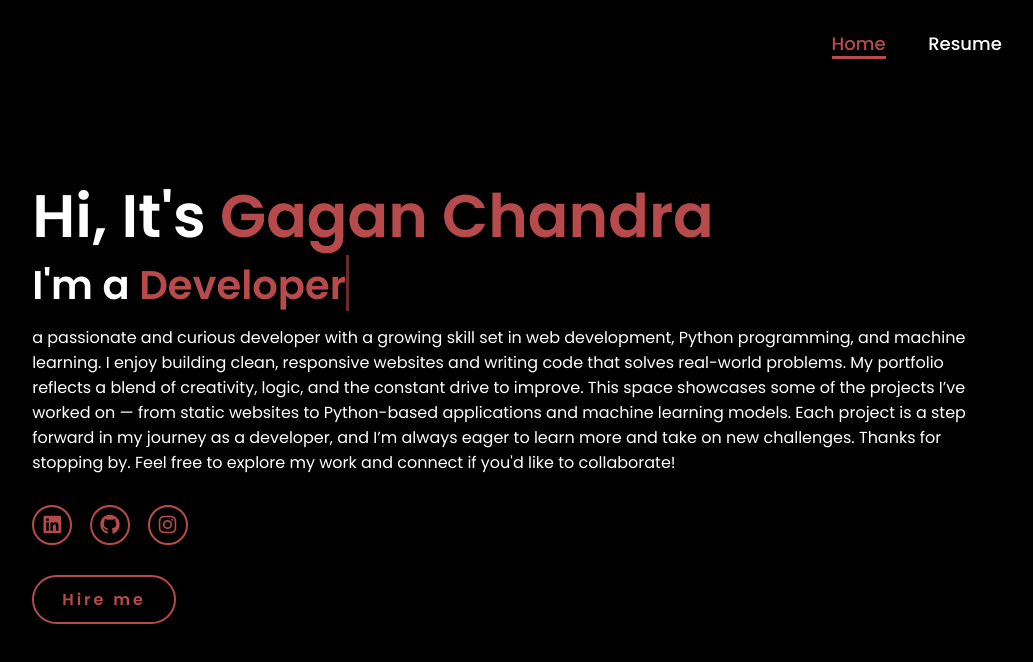
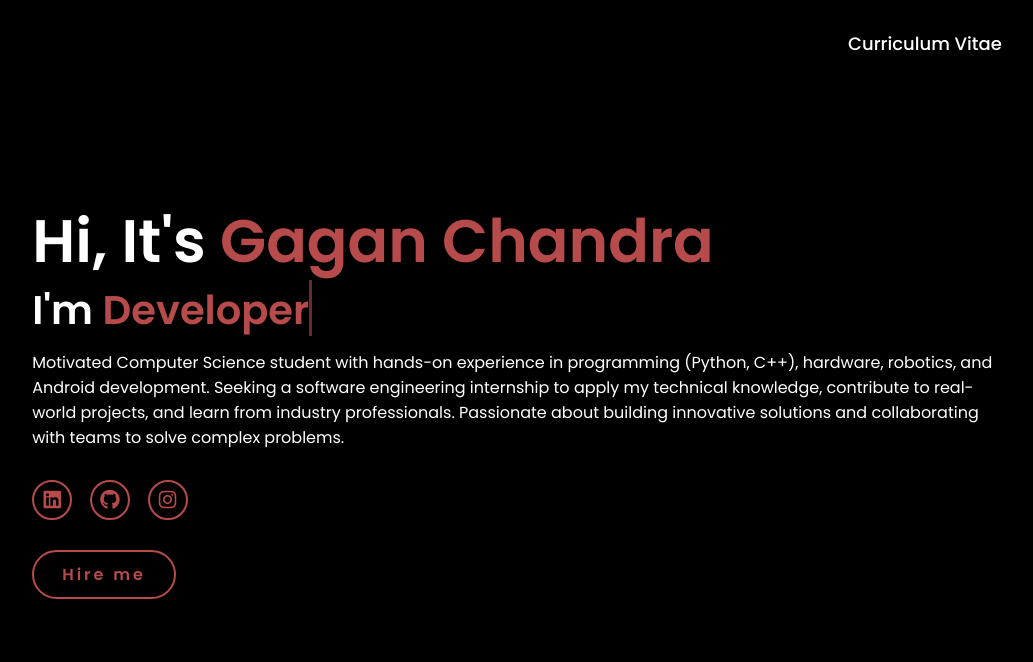
Before and after one commit to gagannchandra/My-Portfolio, a plain HTML site: page index.html in a window 1280 px wide. Shown: the whole page, without its empty margins (163-1196 px from the left). Drawn offline with Linux system fonts and the light colour scheme.

Commit message:
Update index.html

```diff
--- a/index.html
+++ b/index.html
@@ -6,15 +6,14 @@
     <meta name="viewport" content="width=device-width, initial-scale=1.0">
     <link rel="stylesheet" href="https://cdnjs.cloudflare.com/ajax/libs/font-awesome/6.5.2/css/all.min.css">
     <link rel="stylesheet" href="style.css">
-    <title>Portfolio Website</title>
+    <title>Portfolio</title>
 </head>
 <body>
     <header>
         <a href="https://media.licdn.com/dms/image/v2/D5603AQGfHf8OTglhCg/profile-displayphoto-shrink_800_800/B56ZbhwgOFH4Ac-/0/1747544311993?e=1756339200&v=beta&t=KIeT1iVmM_1YQt1_dlEHBD7Gh3DqsJaCflBD3nFCYGU" class="logo"></a>
 
         <nav>
-            <a href="#" class="active"> Home</a>
-            <a href="https://drive.google.com/file/d/1G_lYl8s50VIrwZkdyK4vyvpEGWrUFsdJ/view?usp=sharing target="_blank">Resume</a>
+            <a href="https://drive.google.com/file/d/1G_lYl8s50VIrwZkdyK4vyvpEGWrUFsdJ/view?usp=sharing target="_blank">Curriculum Vitae</a>
         </nav>
     </header>
     <section class="home">
@@ -23,10 +22,8 @@
         </div>
         <div class="home-content">
             <h1>Hi, It's <span>Gagan Chandra</span></h1>
-            <h3 class="typing-text">I'm a <span></span></h3>
-            <p>a passionate and curious developer with a growing skill set in web development, Python programming, and machine learning. I enjoy building clean, responsive websites and writing code that solves real-world problems. My portfolio reflects a blend of creativity, logic, and the constant drive to improve.
-This space showcases some of the projects I’ve worked on — from static websites to Python-based applications and machine learning models. Each project is a step forward in my journey as a developer, and I’m always eager to learn more and take on new challenges.
-Thanks for stopping by. Feel free to explore my work and connect if you'd like to collaborate!</p>
+            <h3 class="typing-text">I'm <span></span></h3>
+            <p>Motivated Computer Science student with hands-on experience in programming (Python, C++), hardware, robotics, and Android development. Seeking a software engineering internship to apply my technical knowledge, contribute to real-world projects, and learn from industry professionals. Passionate about building innovative solutions and collaborating with teams to solve complex problems. </p>
             <div class="social-icons">
                 <a href="https://www.linkedin.com/in/gagan-chandra" target="_blank"><i class="fa-brands fa-linkedin"></i></a>
                 <a href="https://github.com/gagannchandra" target="_blank"><i class="fa-brands fa-github"></i></a>
```
